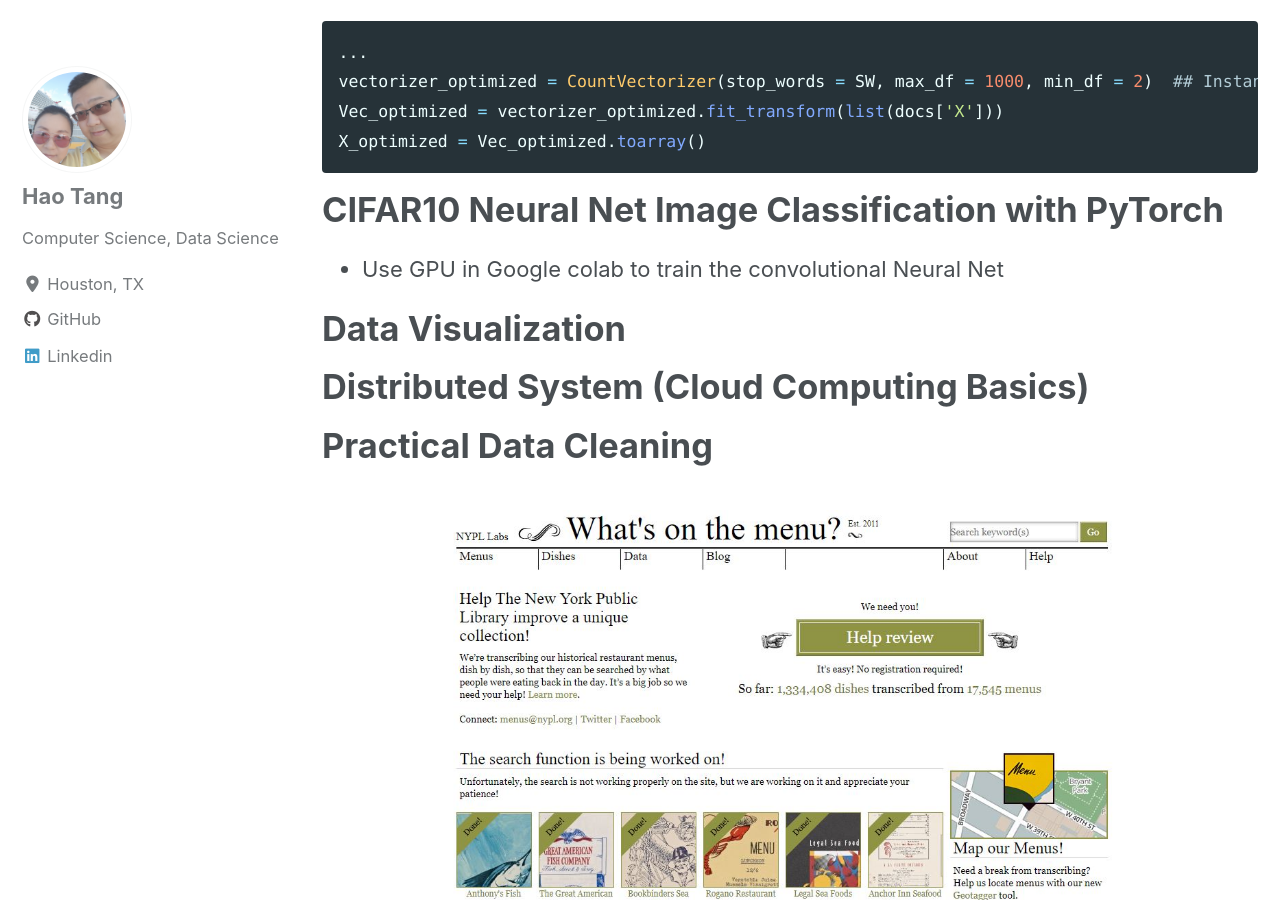
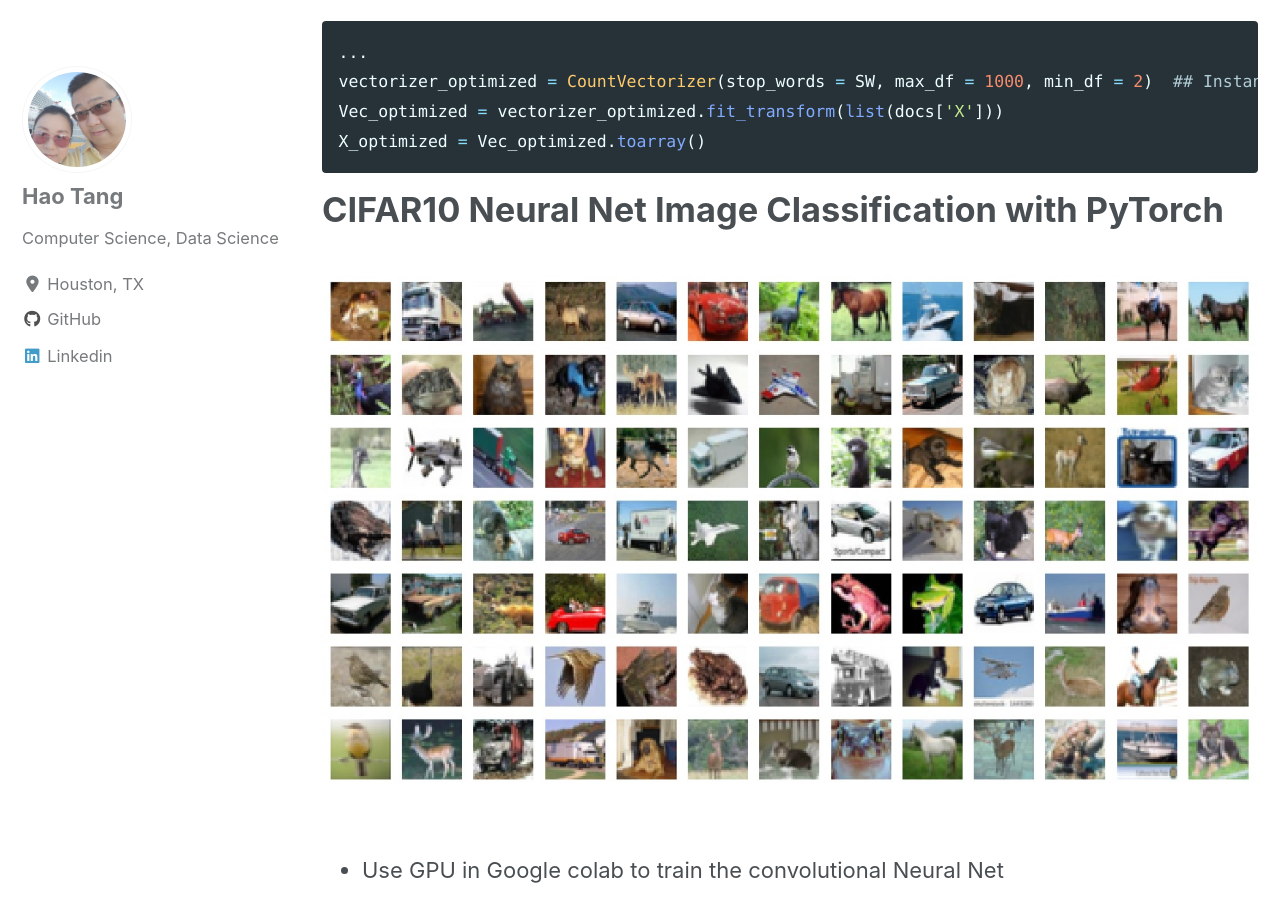
Before and after one commit to tanghao205/tanghao205.github.io, a Jekyll site: the page built from _pages/projects.md, in a window 1280 px wide and 900 px high, scrolled down 4350 px. Built offline with Jekyll 4.4.1, drawn with Linux system fonts in a browser that asks for light colours; cached includes are drawn as plain includes; nearby versions of some CDN libraries.

Commit message:
Update projects.md

```diff
--- a/_pages/projects.md
+++ b/_pages/projects.md
@@ -115,6 +115,10 @@
 
 # CIFAR10 Neural Net Image Classification with PyTorch
 
+<figure>
+    <a href="/images/cifar10.jpg"><img src="/images/cifar10.jpg"></a>
+</figure>
+
 - Use GPU in Google colab to train the convolutional Neural Net
 
 # Data Visualization
```
